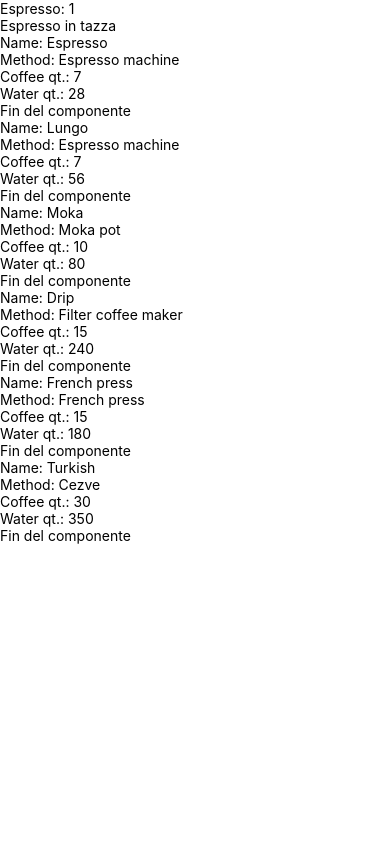
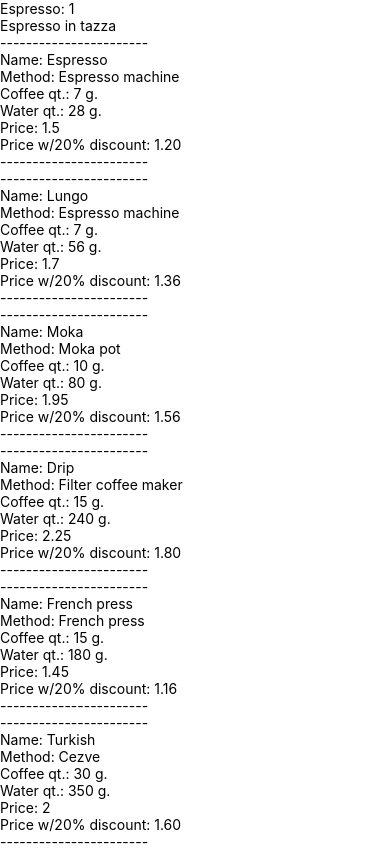
Before and after one commit to kuorus/curso-react-native, a React Native app: screen / in a window 390 px wide. Built offline with nearby package versions, Linux system fonts and the light colour scheme.

Commit message:
Props and template string

```diff
--- a/src/App.js
+++ b/src/App.js
@@ -82,7 +82,7 @@
         <CoffeeClass cafe={cafes[0]} />
         <CoffeeFunction cafe={cafes[0]} />
         {cafes.map(cafe => (
-          <Coffee key={cafe.id} cafe={cafe} fromJson={true} />
+          <Coffee key={cafe.id} cafe={cafe} fromJson={true} discount={0.2} />
         ))}
       </ScrollView>
     </SafeAreaView>
--- a/src/cafes.json
+++ b/src/cafes.json
@@ -5,42 +5,48 @@
       "name": "Espresso",
       "method": "Espresso machine",
       "coffeeQt": 7,
-      "waterQt": 28
+      "waterQt": 28,
+      "price": 1.50
     },
     {
       "id": 2,
       "name": "Lungo",
       "method": "Espresso machine",
       "coffeeQt": 7,
-      "waterQt": 56
+      "waterQt": 56,
+      "price": 1.70
     },
     {
       "id": 3,
       "name": "Moka",
       "method": "Moka pot",
       "coffeeQt": 10,
-      "waterQt": 80
+      "waterQt": 80,
+      "price": 1.95
     },
     {
       "id": 4,
       "name": "Drip",
       "method": "Filter coffee maker",
       "coffeeQt": 15,
-      "waterQt": 240
+      "waterQt": 240,
+      "price": 2.25
     },
     {
       "id": 5,
       "name": "French press",
       "method": "French press",
       "coffeeQt": 15,
-      "waterQt": 180
+      "waterQt": 180,
+      "price": 1.45
     },
     {
       "id": 6,
       "name": "Turkish",
       "method": "Cezve",
       "coffeeQt": 30,
-      "waterQt": 350
+      "waterQt": 350,
+      "price": 2.00
     }
   ]
 }
--- a/src/components/Coffee.js
+++ b/src/components/Coffee.js
@@ -1,18 +1,17 @@
 import { Text, View } from 'react-native'
 import React from 'react'
 
-const Coffee = ({ cafe }) => (
-  <React.Fragment>
-    <View>
-      <Text>Name: {cafe.name}</Text>
-      <Text>Method: {cafe.method}</Text>
-      <Text>Coffee qt.: {cafe.coffeeQt}</Text>
-      <Text>Water qt.: {cafe.waterQt}</Text>
-    </View>
-    <View>
-      <Text>Fin del componente</Text>
-    </View>
-  </React.Fragment>
+const Coffee = ({ cafe, discount }) => (
+  <View>
+    <Text>-----------------------</Text>
+    <Text>Name: {cafe.name}</Text>
+    <Text>Method: {cafe.method}</Text>
+    <Text>Coffee qt.: {cafe.coffeeQt} g.</Text>
+    <Text>Water qt.: {cafe.waterQt} g.</Text>
+    <Text>Price: {cafe.price}</Text>
+    <Text>{`Price w/${discount * 100}% discount: ${(cafe.price * (1 - discount)).toFixed(2)}`}</Text>
+    <Text>-----------------------</Text>
+  </View>
 )
 
 export default Coffee
```
